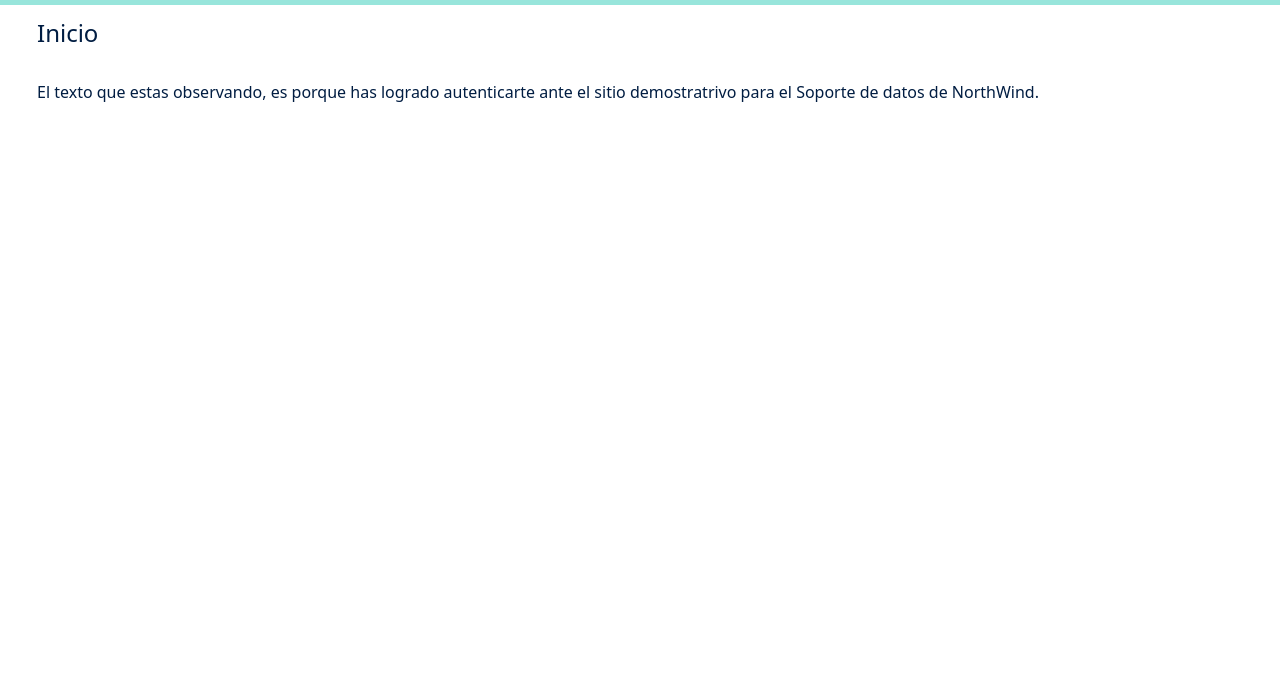
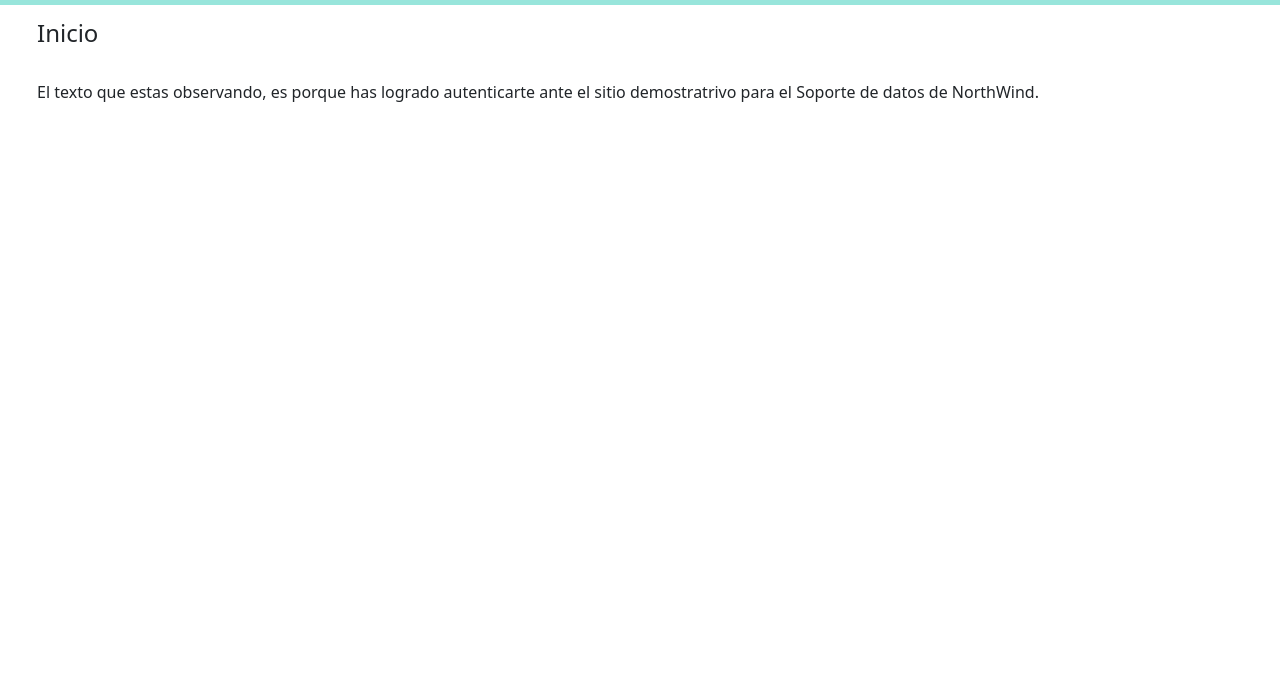
Before and after one commit to Mcgyver-web3/Proyecto-web3, a plain HTML site: page public/index.html in a window 1280 px wide. Shown: the part 101-800 px from the top of the page. Drawn offline with nearby package versions, Linux system fonts and the light colour scheme; some packages are replaced by stand-ins of ours.

Commit message:
arreglo del css

```diff
--- a/public/css/main.css
+++ b/public/css/main.css
@@ -4,7 +4,6 @@
 
 html,
 body {
-    color: #011D42;
     height: 100%;
     padding-top: 60px;
     padding-left: 25px;
```
